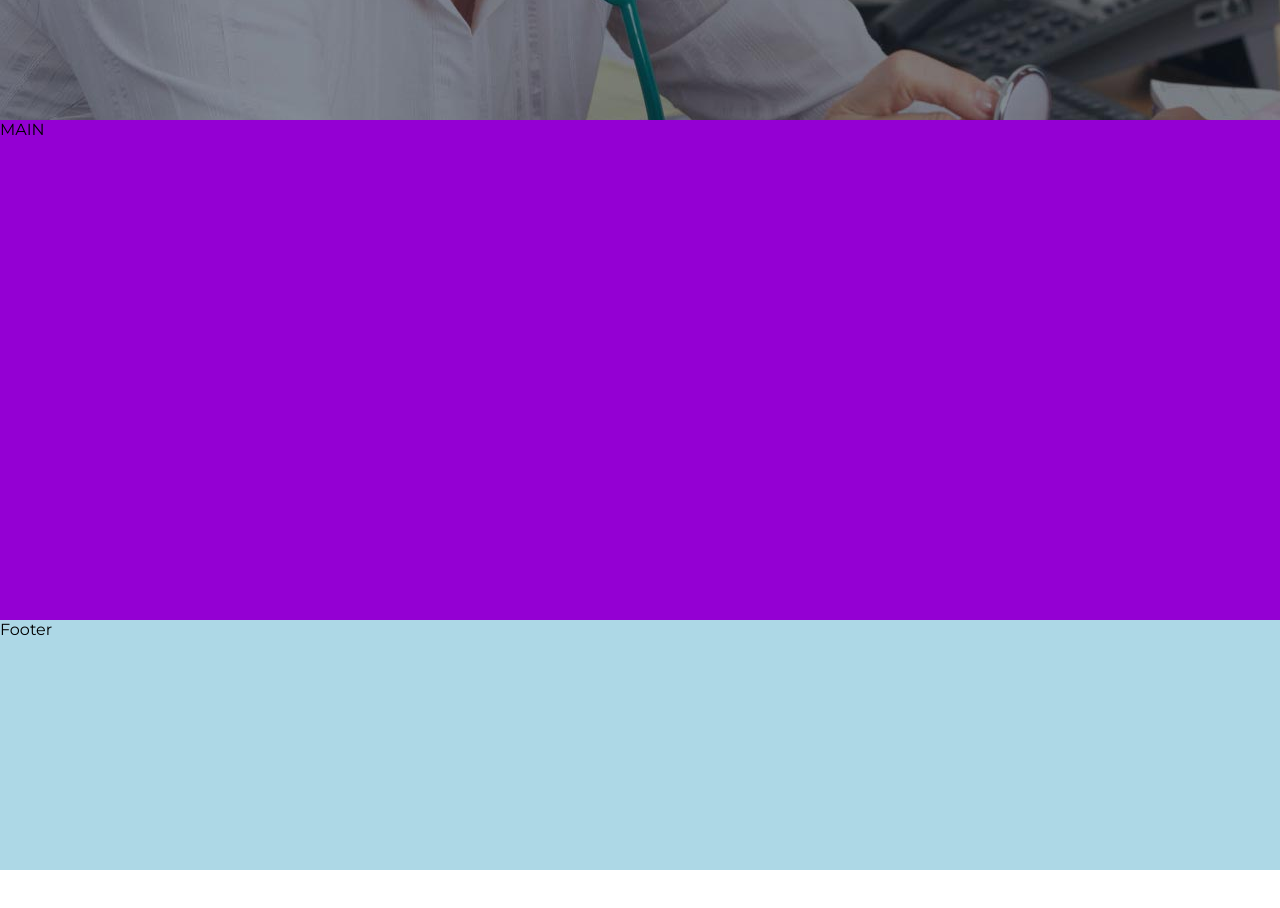
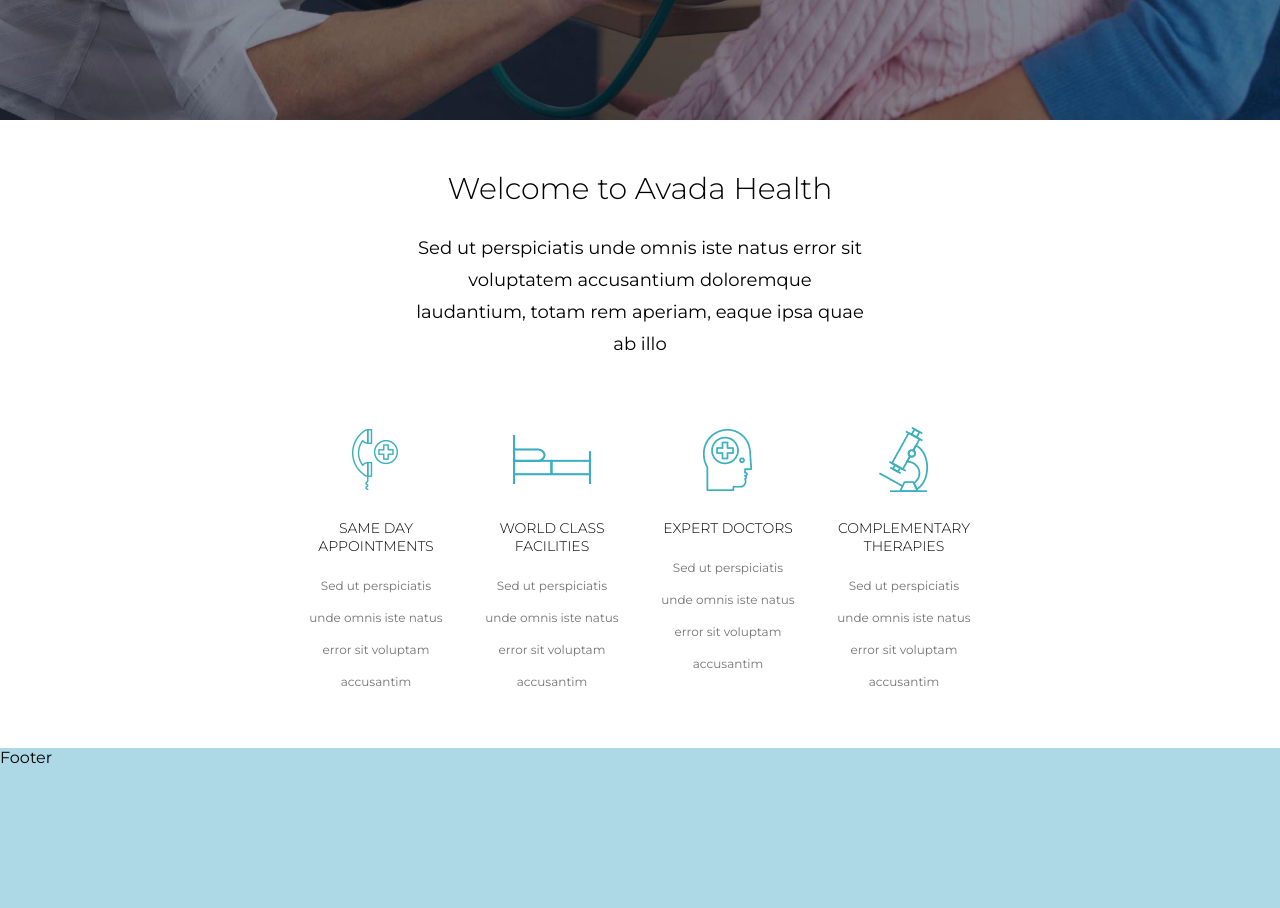
Before and after one commit to Intrusion0/proj-html-vuejs, a Vue app: page / in a window 1280 px wide. Shown: the part 740-1648 px from the top of the page. Before the commit the page ends 1610 px from the top, so only its background shows below. Built offline with nearby package versions, Linux system fonts and the light colour scheme.

Commit message:
AvadaHealth component added and refactoring

```diff
--- a/src/App.vue
+++ b/src/App.vue
@@ -72,7 +72,7 @@ export default {
 
 // Container for centering
 .ms-container {
-  width: 48%;
+  width: 55%;
   margin: 0 auto;
 }
 
--- /dev/null
+++ b/src/components/AvadaHealth.vue
@@ -0,0 +1,100 @@
+<template>
+    <section id="container-avada-health">
+        <h2>
+            Welcome to Avada Health
+        </h2>
+        <p>
+            Sed ut perspiciatis unde omnis iste natus error sit voluptatem accusantium doloremque laudantium, totam rem aperiam, eaque ipsa quae ab illo
+        </p>
+        <div class="info-avada-health">
+            <div v-for="detail, j in avadaHealthDetails" class="container-info-avada-health" :key="'A' + j">
+                <img :src="require(`@/assets/img/${detail.icon}`)" :alt="detail.title">
+                <h3>
+                    {{ detail.title.toUpperCase() }}
+                </h3>
+                <p>
+                    {{ detail.text }}
+                </p>
+            </div>
+        </div>
+    </section>
+</template>
+
+<script>
+export default {
+    name: "AvadaHealth",
+    data() {
+        return {
+            avadaHealthDetails: [
+                {
+                    icon: 'icon-1.png',
+                    title: 'same day appointments',
+                    text: 'Sed ut perspiciatis unde omnis iste natus error sit voluptam accusantim'
+                },
+                {
+                    icon: 'icon-2.png',
+                    title: 'world class facilities',
+                    text: 'Sed ut perspiciatis unde omnis iste natus error sit voluptam accusantim'
+                },
+                {
+                    icon: 'icon-3.png',
+                    title: 'expert doctors',
+                    text: 'Sed ut perspiciatis unde omnis iste natus error sit voluptam accusantim'
+                },
+                {
+                    icon: 'icon-4.png',
+                    title: 'complementary therapies',
+                    text: 'Sed ut perspiciatis unde omnis iste natus error sit voluptam accusantim'
+                },
+            ]
+        }
+    }
+};
+</script>
+
+<style scoped lang="scss">
+$font-weight-general: 300;
+
+// section avada-health
+section#container-avada-health {
+    width: 100%;
+    padding: 50px 0;
+    text-align: center;
+
+    h2 {
+        font-weight: $font-weight-general;
+        font-size: 30px;
+        margin-bottom: 25px;
+    }
+
+    div.info-avada-health {
+        display: flex;
+
+        .container-info-avada-health {
+            margin: 0 20px;
+
+            p {
+                width: 100%;
+                padding: 0;
+                font-size: 12px;
+                color: #747474;
+            }
+
+            h3 {
+                font-weight: $font-weight-general;
+                font-size: 14px;
+                margin: 15px 0;
+            }
+        }
+    }
+
+    p {
+        line-height: 32px;
+        width: 65%;
+        margin: 0 auto;
+        padding-bottom: 60px;
+        font-size: 18px;
+    }
+}
+
+</style>
--- a/src/components/Header.vue
+++ b/src/components/Header.vue
@@ -56,6 +56,8 @@ header {
     width: 100%;
     min-height: 860px;
     background-image: url('../assets/img/header-image-homepage.jpg');
+    background-repeat: no-repeat;
+    background-size: cover;
 
     div.container-logo-nav-header {
         display: flex;
@@ -109,7 +111,7 @@ header {
         display: flex;
         flex-direction: column;
         width: 70%;
-        margin: 175px 0;
+        margin: 160px 0;
 
         h1 {
             font-family: 'Source Sans 3', sans-serif;
--- a/src/components/Main.vue
+++ b/src/components/Main.vue
@@ -1,12 +1,18 @@
 <template>
-    <main>
-        <span>MAIN</span>
+    <main class="ms-container">
+        <!-- Componente Avada-Health -->
+        <AvadaHealth />
     </main>
 </template>
 
 <script>
+import AvadaHealth from './AvadaHealth.vue';
+
 export default {
     name: "Main",
+    components: {
+        AvadaHealth
+    }
 };
 </script>
 
@@ -14,10 +20,7 @@ export default {
 
 // Main
 main {
-    width: 100%;
-    // debug
-    height: 500px;
-    background-color: darkviolet;
+    height: auto;
 }
 
 </style>
```
